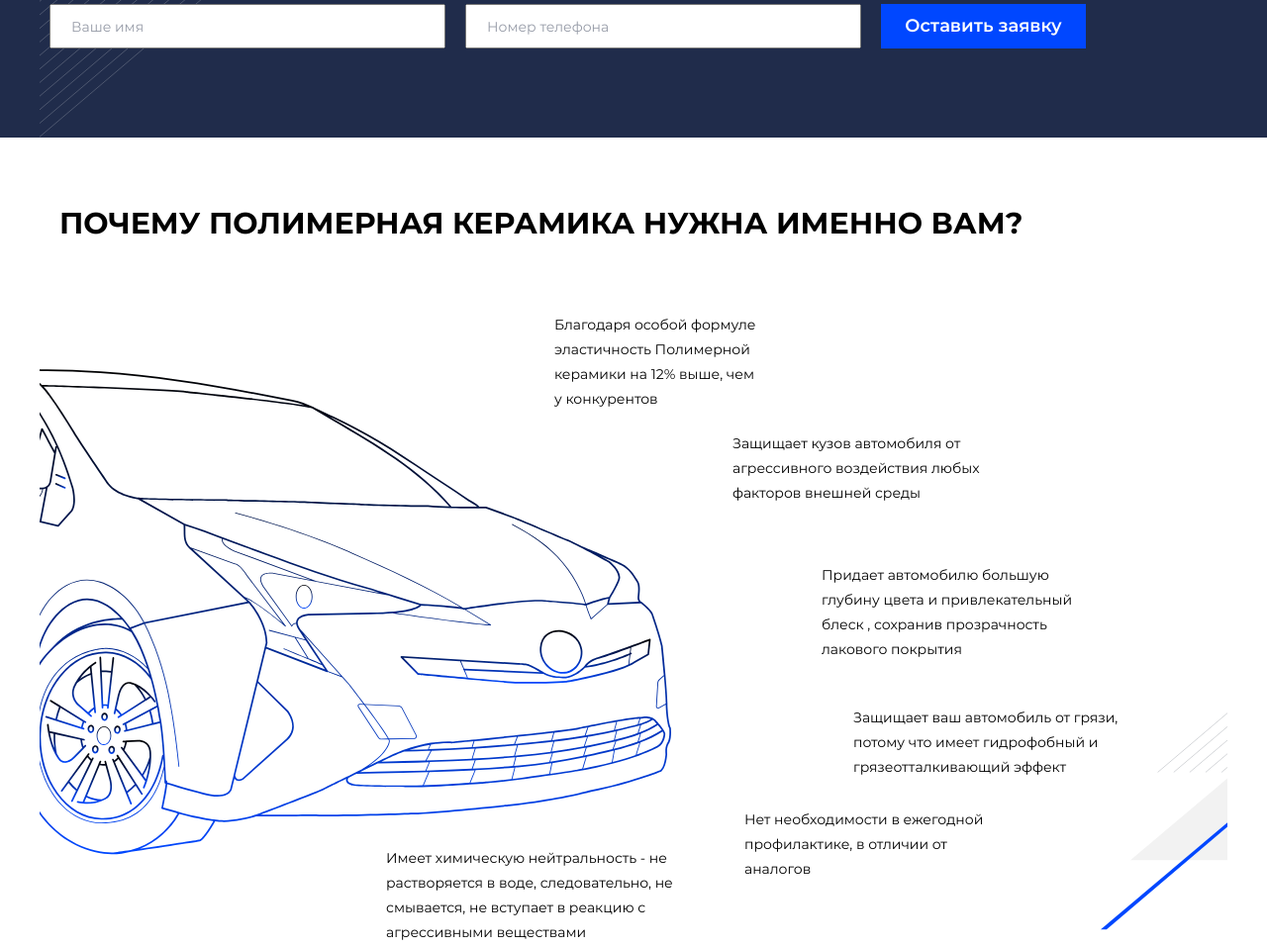
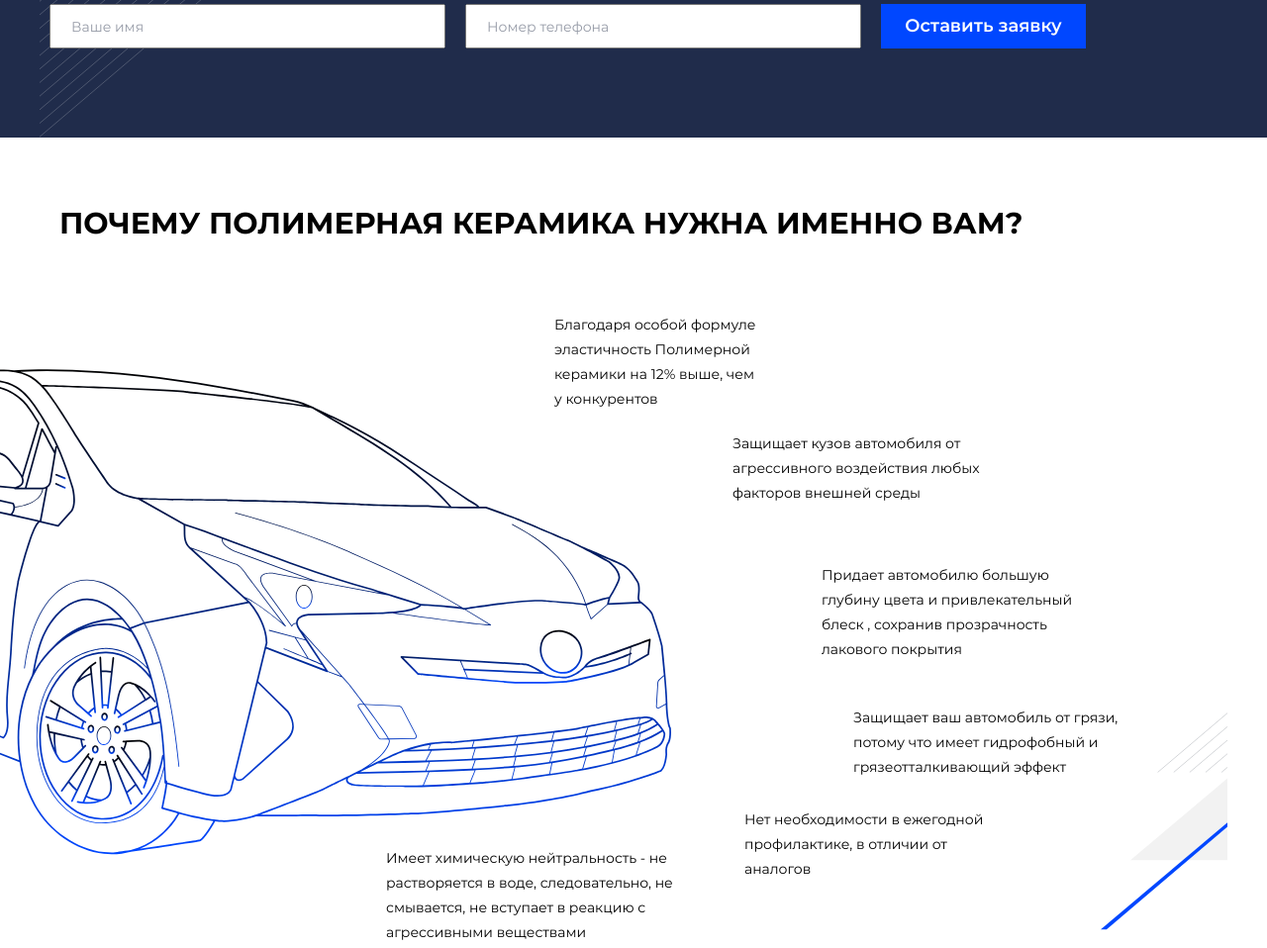
Before and after one commit to AngryFennec/polymer, a website: page source/index.html in a window 1280 px wide. Shown: the part 3010-3968 px from the top of the page at 99% size. Drawn offline with nearby package versions, Linux system fonts and the light colour scheme; files that its build step writes are made by us from their sources.

Commit message:
машина

```diff
--- a/source/index.html
+++ b/source/index.html
@@ -285,7 +285,7 @@
               Имеет химическую нейтральность - не растворяется в воде, следовательно, не смывается, не вступает в реакцию с агрессивными веществами
           </li>
         </ul>
-
+        <img class="advantage__img" src="images/car-desktop.svg" alt="car">
       </section>
         <section class="examples" id="examples">
             <aside class="aside examples__aside">
--- a/source/less/advantage.less
+++ b/source/less/advantage.less
@@ -7,6 +7,11 @@
   flex-direction: column;
   background: url("../images/advantage-back.svg") no-repeat 0 -128px,
     url("../images/advantage-gradient.png") no-repeat 0 341px;
+}
+
+.advantage__img {
+  position: absolute;
+  display: none;
 }
 
 .advantage__aside {
@@ -110,18 +115,22 @@
 @media (min-width:1200px) {
   .advantage {
     width: 1200px;
-    background: url("../images/car-desktop.svg") no-repeat -280px 234px,
+    background:
     url("../images/advantage-back2.svg") no-repeat 1072px 242px,
     url("../images/advantage-back1.svg") no-repeat 1129px 330px;
     //url("../images/advantage-back-desktop.svg") no-repeat -6px -255px;
   }
-
+  .advantage__img {
+    display: block;
+    top: 234px;
+    left: -280px;
+  }
   .advantage__aside {
-
    position: absolute;
    left: 0;
    top: 200px;
    background-image: linear-gradient(to right, rgba(255,255,255,1), rgba(255, 255, 255, 0.8),  rgba(255, 255, 255, 0.1));
+   z-index: 1;
   }
   .advantage__header {
     padding: 0;
@@ -188,7 +197,7 @@
     width: 1920px;
     padding-left: 380px;
     padding-right: 380px;
-    background: url("../images/car-desktop.svg") no-repeat 80px 234px,
+    background:
     url("../images/advantage-back2.svg") no-repeat 1435px 242px,
     url("../images/advantage-back1.svg") no-repeat 1491px 330px,
     url("../images/advantage-back-desktop.svg") no-repeat -12px -265px;
@@ -199,4 +208,9 @@
     top: 200px;
     display: block;
    }
+
+   .advantage__img {
+    top: 234px;
+    left: 80px;
+  }
 }
```
